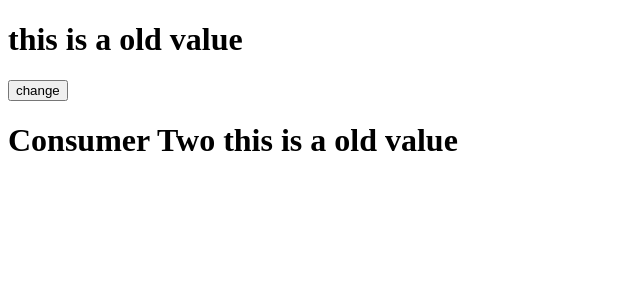
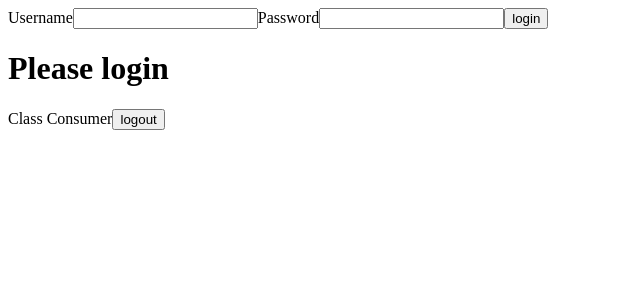
Before and after one commit to shruthi2609/glfunctional, a React (Create React App) app: page / in a window 1280 px wide. Shown: the top 300 px of the page, without its empty margins (0-640 px from the left). Built offline with nearby package versions, Linux system fonts and the light colour scheme.

Commit message:
classes and context

```diff
--- a/src/App.js
+++ b/src/App.js
@@ -5,7 +5,7 @@ function App()
 {
     return(
         <div>
-      <ContextProviderEg></ContextProviderEg>
+      <AuthProvider></AuthProvider>
 
         </div>
     )
--- a/src/AuthContext/AuthContext.js
+++ b/src/AuthContext/AuthContext.js
@@ -1,3 +1,3 @@
 import { createContext } from "react";
-const AuthContext=createContext({loginStatus:null})
+const AuthContext=createContext({loginStatus:null,handleLogout:()=>{}})
 export default AuthContext
--- a/src/AuthContext/AuthProvider.js
+++ b/src/AuthContext/AuthProvider.js
@@ -1,6 +1,9 @@
 import { useState } from "react";
 import AuthContext from "./AuthContext";
+import ClassConsumer from "./ClassConsumer";
+import ConsumerFun from "./ConsumerFun";
 import MainPage from "./MainPage";
+import FinalClassConsumer from "./FinalClassConsumer";
 const AuthProvider=()=>{
     const [username,setUsername]=useState('')
     const [password,setPassword]=useState('')
@@ -21,14 +24,19 @@ const AuthProvider=()=>{
             setLogin(false)
         }
     }
+    const handleLogout=()=>{
+        setLogin(false)
+    }
     return(
         <div>
         Username<input type='text' onChange={(e)=>handleChange(e,"username")}></input>
         Password<input type='text' onChange={(e)=>handleChange(e,"password")}></input>
         <button onClick={handleLogin}>login</button>
-        <AuthContext.Provider value={{loginStatus:loginValue}}>
+        <AuthContext.Provider value={{loginStatus:loginValue,handleLogout:handleLogout}}>
             <MainPage></MainPage>
+           <FinalClassConsumer></FinalClassConsumer>
         </AuthContext.Provider>
+
         </div>
     )
 }
--- /dev/null
+++ b/src/AuthContext/ClassConsumer.js
@@ -0,0 +1,17 @@
+import React from "react";
+class ClassConsumer extends React.Component{
+    constructor(props){
+        super(props)
+    }
+    render(){
+        return(
+            <div>
+                Class Consumer
+                <div>
+           <button onClick={()=>this.props.logout()}>logout</button>
+
+        </div>
+            </div>
+        )
+    }
+}export default ClassConsumer
--- /dev/null
+++ b/src/AuthContext/ConsumerFun.js
@@ -0,0 +1,10 @@
+import AuthContext from "./AuthContext"
+import { useContext } from "react"
+import ClassConsumer from "./ClassConsumer"
+const ConsumerFun=()=>{
+    const {authStatus,handleLogout}=useContext(AuthContext)
+    return(
+        <ClassConsumer logout={handleLogout}></ClassConsumer>
+    )
+}
+export default ConsumerFun
--- /dev/null
+++ b/src/AuthContext/FinalClassConsumer.js
@@ -0,0 +1,17 @@
+import React from "react";
+import AuthContext from "./AuthContext";
+class FinalClassConsumer extends React.Component{
+    constructor(props){
+        super(props)
+    }
+    static contextType=AuthContext
+    render(){
+        console.log('render of class',this.context)
+        return(
+            <div>
+                Class Consumer
+                <button onClick={()=>this.context.handleLogout()}>logout</button>
+            </div>
+        )
+    }
+}export default FinalClassConsumer
--- a/src/AuthContext/MainPage.js
+++ b/src/AuthContext/MainPage.js
@@ -1,11 +1,11 @@
 import AuthContext from "./AuthContext"
 import { useContext } from "react"
 const MainPage=()=>{
-    const authStatus=useContext(AuthContext)
+    const {loginStatus,handleLogout}=useContext(AuthContext)
     return(
         <div>
             {
-                authStatus.loginStatus?<h1>Main Page</h1>:<h1>Please login</h1>
+                loginStatus?<h1>Main Page</h1>:<h1>Please login</h1>
             }
 
         </div>
```
